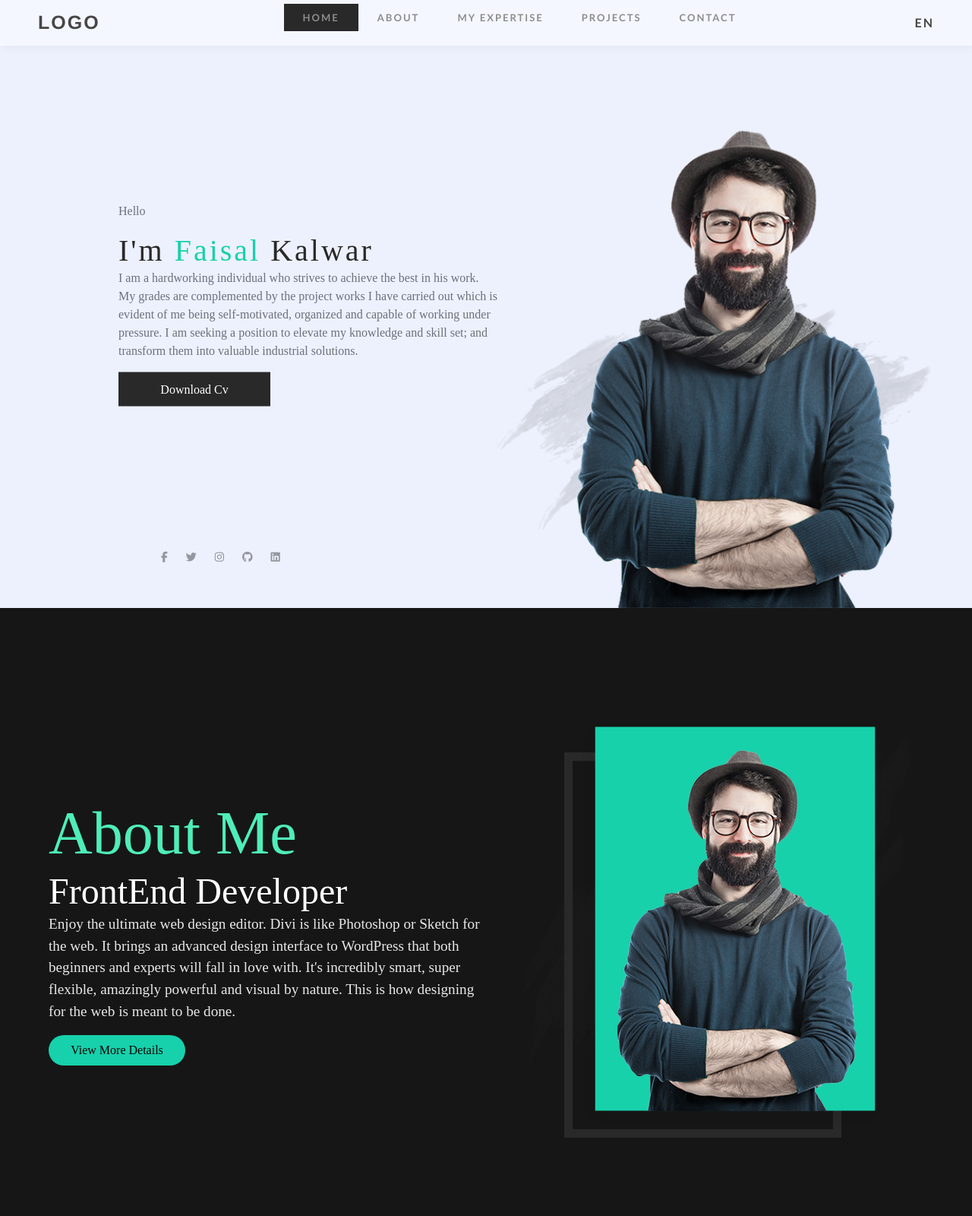
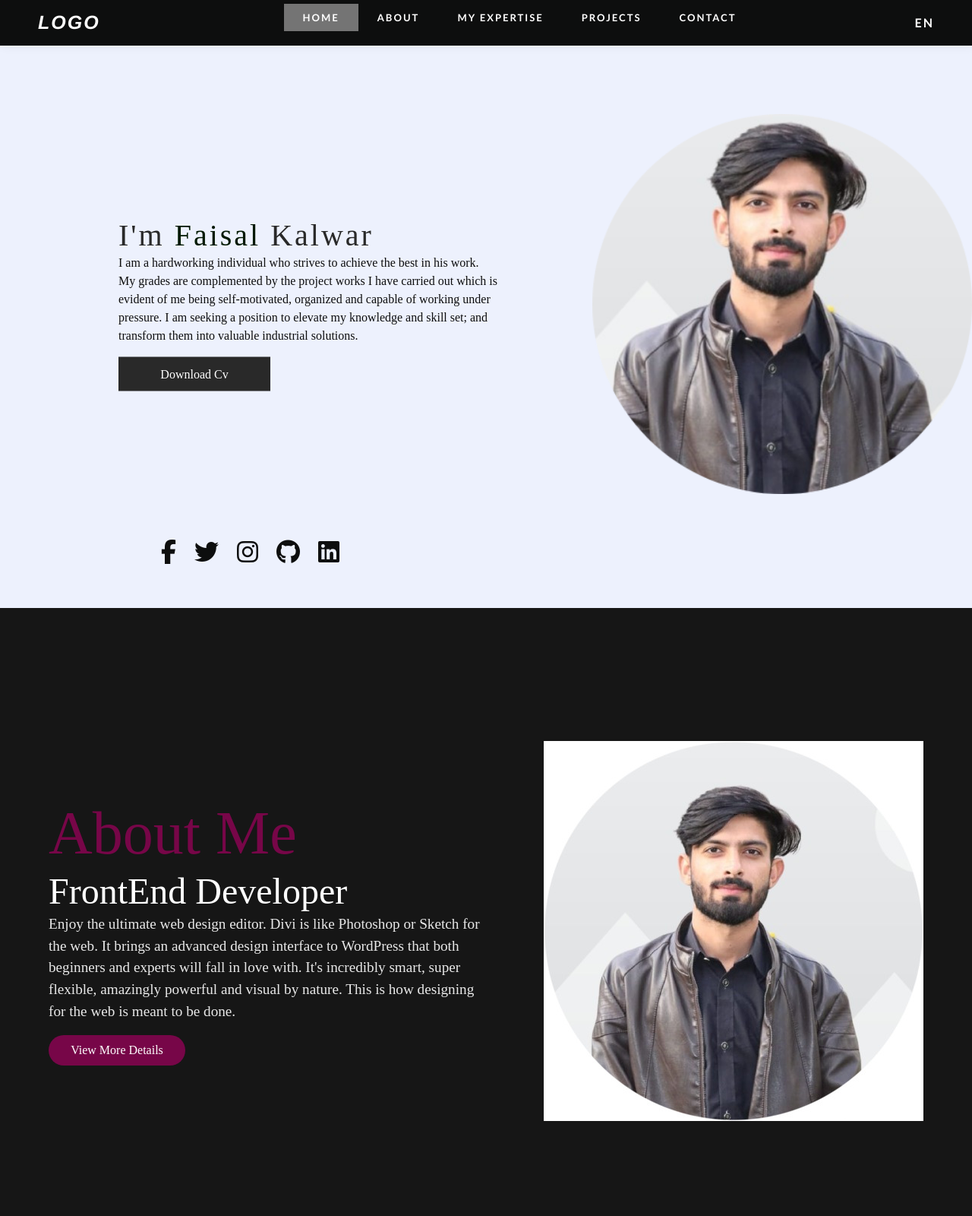
Before and after one commit to Faisal-kalwar/Portfolio-module-end-project, a plain HTML site: page index.html in a window 1280 px wide. Shown: the top 1600 px of the page at 76% size. Drawn offline with nearby package versions, Linux system fonts and the light colour scheme.

Commit message:
portfolio project complete

```diff
--- a/Css/style.css
+++ b/Css/style.css
@@ -16,10 +16,10 @@ a{
 	width:100%;
 	height: 100vh;
 	box-sizing: border-box;
-	background-size: 1330px;
-	background-position: right bottom;
+	background-size: 500px;
+	background-position: right;
 	background-repeat: no-repeat;
-	background-image: url("../images/bg.png");
+	background-image: url("../images/download.png");
 	background-color: #edf1fd;
 }
 nav{
@@ -36,7 +36,7 @@ nav{
 	width:100%;
 	box-sizing: border-box;
 	padding: 10px 50px;
-	background-color:#F4F7FF;
+	background-color:rgba(0, 0, 0, 0.945);
 	box-shadow:2px 2px 12px rgba(0,0,0,0.05);
 	z-index: 1;
 }
@@ -46,23 +46,24 @@ nav{
 .menu li a{
     padding: 10px 25px;
     font-size: 13px;
-    color: rgb(141, 141, 141);
+    color:white;
 }
 .lang{
-    color: rgb(71, 71, 71);
+    color:white;
 }
 .logo{
     font-size: 25px;
     font-weight: bold;
     font-family: 'Franklin Gothic Medium', 'Arial Narrow', Arial, sans-serif;
-    color: rgb(71, 70, 70);
+    color: white;
+	font-style: italic;
 }
 .toggle{
 	display: none;
 }
 .active a,
 .menu li a:hover{
-    background-color: #292929;
+    background-color: #747474;
     font-weight: bold;
     color: #FFF;
     transition: all ease 3s;
@@ -76,7 +77,7 @@ nav{
     transform: translate(-20%,-50%);
 }
 .my-detail p{
-    color:#6c707c;
+    color:rgba(0, 0, 0, 0.945);
 	font-size: 16px;
 }
 .my-detail h1{
@@ -111,11 +112,11 @@ nav{
 
 }
 .social i{
-	color:rgba(18,17,17,0.40);
-	font-size: 14px;
+	color:rgba(0, 0, 0, 0.945);
+	font-size: 2rem;
 }
 .social a:hover i{
-	color:#17d1ac;
+	color: rgb(119, 6, 72);
 	transition: all ease 0.5s;
 }
 /* about section */
@@ -135,7 +136,7 @@ nav{
     width: 50%;
 }
 .about-text h1{
-    color: rgb(78, 238, 185);
+    color: rgb(119, 6, 72);
     font-size: 5rem;
 }
 .about-text h2{
@@ -156,7 +157,8 @@ nav{
 	height: 40px;
 	border-radius: 20px;
 	border: none;
-	background-color:#17d1ac;
+	background-color:rgb(119, 6, 72);
+	color: white;
 }
 .about-text button:hover{
 	background-color: #FFFFFF;
@@ -216,7 +218,7 @@ nav{
     justify-content: center;
     align-items: center;
     flex-direction: column;
-    background-color: rgba(23, 209, 170, 0.80);
+    background-color: rgb(119, 6, 72);
     display: none;
 }
 .overlay-text h1,p{
@@ -270,11 +272,11 @@ nav{
 .right-form button{
     width: 100%;
     height: 50px;
-    background-color: #1ED98B;
+    background-color:rgb(119, 6, 72);
+	color: white;
     font-weight: bold;
     border: none;
     margin: 0px;
-    color: #1b1b1b;
     font-size: 14px;
     text-transform: uppercase;
     letter-spacing: 2px;
@@ -313,7 +315,7 @@ nav{
 }
 .f-email input:focus,
 .f-name input:focus{
-	border-bottom: 1px solid #17d1ac;
+	border-bottom: 1px solid rgb(119, 6, 72);
 	transition: all ease 0.5s;
 }.message font{
 	font-size: 18px;
@@ -390,8 +392,9 @@ nav{
 
 }
 .page-footer{
-    background-color: #1ED98B;
+    background-color: rgb(119, 6, 72);
     box-sizing: border-box;
+	color: white;
 }
 @media(max-width:900px){
 	.toggle{
--- a/index.html
+++ b/index.html
@@ -34,9 +34,9 @@
         </nav>
         <!-- Detail -->
         <div class="my-detail">
-            <p>Hello</p>
+            <!-- <p>Hello</p> -->
             <!--name--->
-            <h1>I'm <font color="#17d1ac">Faisal</font> Kalwar</h1>
+            <h1>I'm <font color="rgb(119, 6, 72)">Faisal</font> Kalwar</h1>
             <!--details--------------->
             <p class="Summary">I am a hardworking individual who strives to achieve the best in his
                 work. My grades are complemented by the project works I have carried out which is
@@ -65,7 +65,7 @@
         </div>
         <!--about-model----------------->
         <div class="about-model">
-            <img src="images/about-model.png" alt="model"/>
+            <img src="images/faisee1.jpg" alt="model"/>
         </div>
     </div>
     <div id="Experties">
@@ -111,7 +111,7 @@
                     <a href="https://github.com/Faisal-kalwar/Tech_karo_Web_developing_2021/tree/master/Sprint1%20html%20css%20project">Tribute page Project</a>
                 </div>
                 <!--bg-img------------->
-                <img src="images/w1.jpg">
+                <img src="images/tribute.png">
             </div>
 
             <!--portfolio-box-2-------->
@@ -121,7 +121,7 @@
                     <a href="https://github.com/Faisal-kalwar/Tech_karo_Web_developing_2021/tree/master/Class-5/login%20project">Contact-form Project</a>
                 </div>
                 <!--bg-img------------->
-                <img src="images/w2.jpg">
+                <img src="images/Screenshot from 2021-05-27 21-37-35.png">
             </div>
 
             <!-- portfolio-box-3 -->
@@ -131,7 +131,7 @@
                     <a href="https://faisal-kalwar.github.io/Portfolio-module-end-project/#portfoli-section">Portfolio Project</a>
                 </div>
                 <!--bg-img------------->
-                <img src="images/w3.jpg">
+                <img src="images/portfolio.png">
             </div>
 
             <!--portfolio-box-4-------->
@@ -169,7 +169,7 @@
     <div id="contact-form">
         <form>
           <div class="left-form">
-              <h1 class="c-heading"><font style="border-bottom: 3px solid #1ED98B;">Wirte </font>us</h1>
+              <h1 class="c-heading"><font style="border-bottom: 3px solid rgb(119, 6, 72);">Wirte </font>us</h1>
               <!-- name -->
               <div class="f-name">
                   <font>Name</font>
```
Also changed, not shown: images/Screenshot from 2021-05-27 21-37-35.png (added), images/download.png (added), images/faise-removebg-preview (1).jpg (added), images/faise.jpg (added), images/faisee1.jpg (added), images/portfolio.png (added), images/tribute.png (added).
